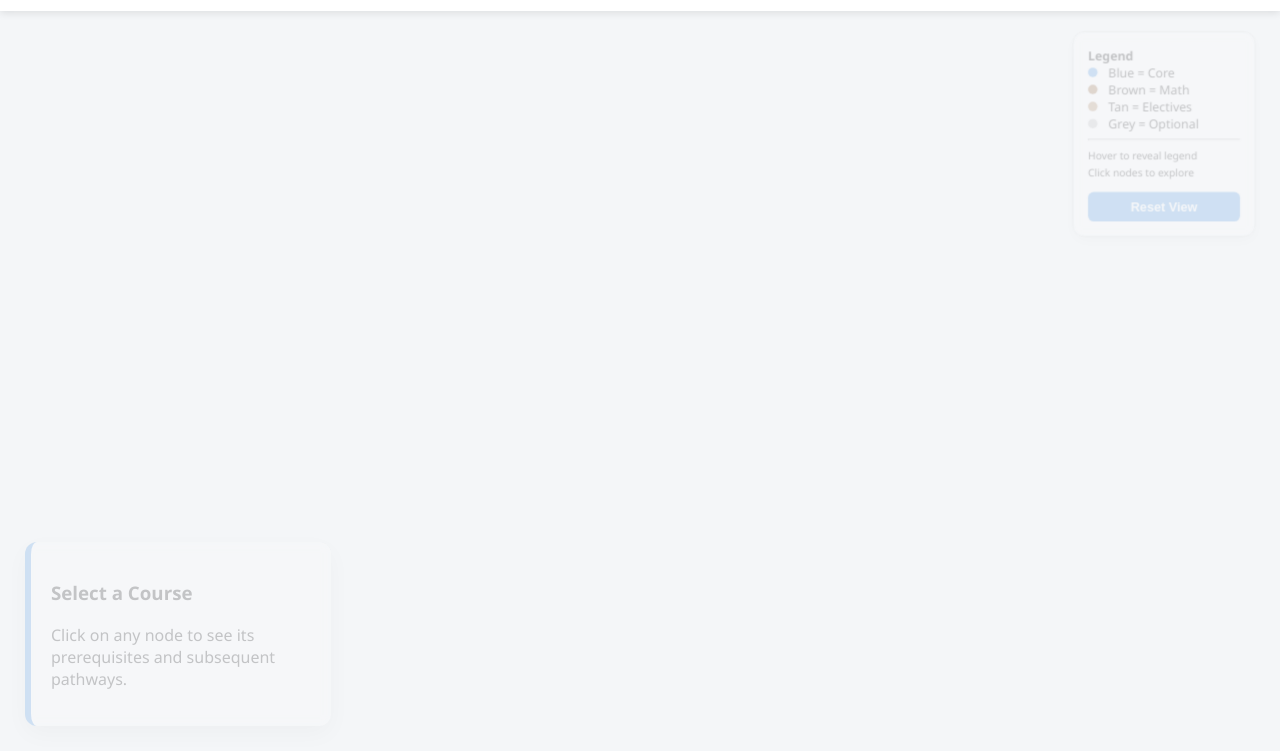
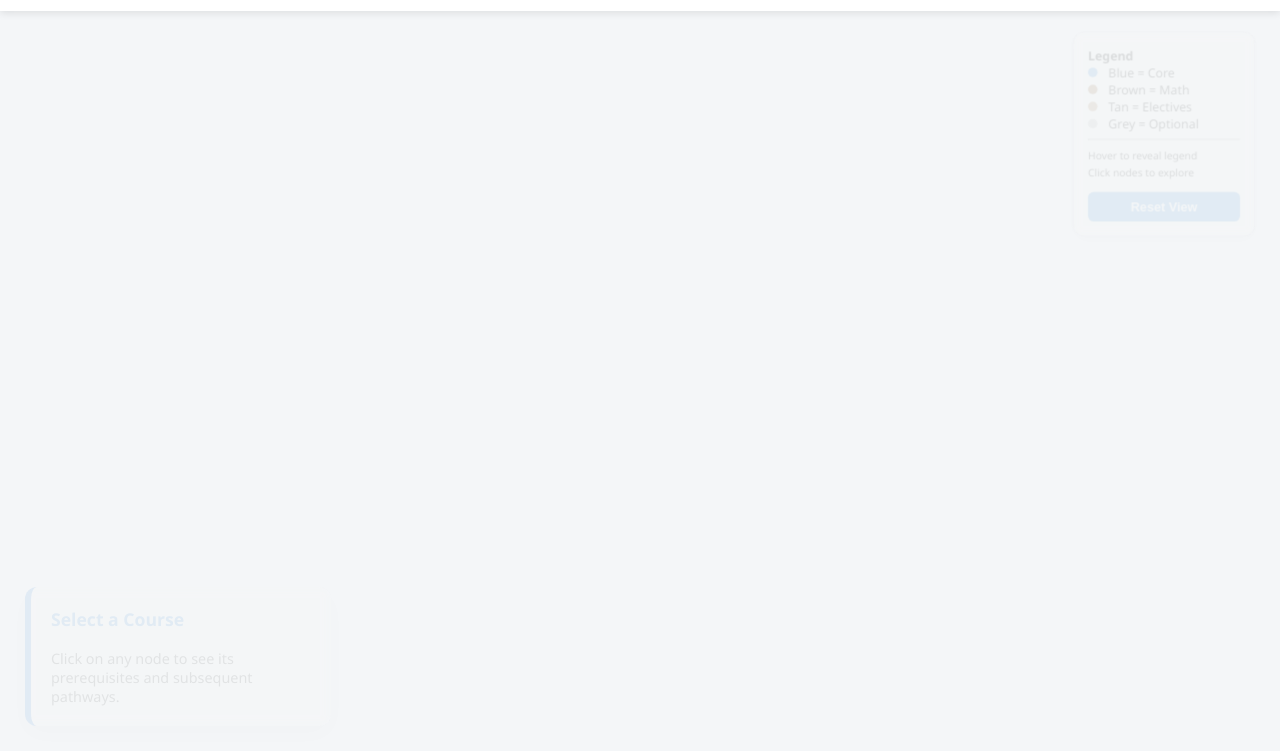
Before and after one commit to EyobelG/Tufts-CS-Courses, a plain HTML site: page index.html in a window 1280 px wide. Shown: the part 49-800 px from the top of the page. Drawn offline with nearby package versions, Linux system fonts and the light colour scheme; a script that the page names is missing.

Commit message:
css update

```diff
--- a/style.css
+++ b/style.css
@@ -1,9 +1,10 @@
+/* GLOBAL STYLES */
 html, body {
     margin: 0;
     padding: 0;
     width: 100%;
     height: 100%;
-    font-family: 'Segoe UI', Tahoma, sans-serif;
+    font-family: 'Segoe UI', Tahoma, Geneva, Verdana, sans-serif;
     background: #f4f6f8;
     overflow: hidden;
     position: relative;
@@ -29,7 +30,7 @@ h1 {
 /* THE GRAPH CONTAINER */
 #cy {
     position: absolute;
-    top: 60px;
+    top: 60px; /* Starts exactly below the header */
     bottom: 0;
     left: 0;
     right: 0;
@@ -38,7 +39,7 @@ h1 {
     background-color: transparent;
 }
 
-/* THE LEGEND BOX */
+/* THE LEGEND BOX (Top Right) */
 #legend-container {
     position: absolute;
     top: 75px;
@@ -55,20 +56,21 @@ h1 {
     backdrop-filter: blur(5px);
     border: 1px solid #e0e0e0;
     width: 160px;
-    /* Hover to Reveal Logic */
-    opacity: 0.2;
+
+    /* GHOST MODE */
+    opacity: 0.1 !important;
+    pointer-events: none !important;
     transform: scale(0.95);
     transition: all 0.3s ease;
-    pointer-events: none; /* Allows clicking nodes underneath */
 }
 
 #legend-container:hover #legend-content {
-    opacity: 1;
+    opacity: 1 !important;
+    pointer-events: auto !important;
     transform: scale(1);
-    pointer-events: auto;
 }
 
-/* THE INFO PANEL (Course Details) */
+/* THE INFO PANEL (Bottom Left) */
 #info-panel {
     position: absolute;
     bottom: 25px;
@@ -81,19 +83,39 @@ h1 {
     z-index: 100;
     border-left: 6px solid #3e8ede;
     backdrop-filter: blur(5px);
-    /* Hover to Reveal Logic - added so it stays out of the way */
-    opacity: 0.2;
+
+    /* GHOST MODE */
+    opacity: 0.1 !important;
+    pointer-events: none !important;
     transition: all 0.3s ease;
-    pointer-events: none;
 }
 
 #info-panel:hover {
-    opacity: 1;
-    pointer-events: auto;
+    opacity: 1 !important;
+    pointer-events: auto !important;
 }
 
-/* UI ELEMENTS */
-.dot { height: 10px; width: 10px; display: inline-block; border-radius: 50%; margin-right: 8px; }
+/* UI CONTENT STYLES */
+#info-panel h3 {
+    margin-top: 0;
+    color: #3e8ede;
+    font-size: 1.1rem;
+}
+
+#info-panel p {
+    margin-bottom: 0;
+    font-size: 0.9rem;
+    color: #444;
+}
+
+.dot {
+    height: 10px;
+    width: 10px;
+    display: inline-block;
+    border-radius: 50%;
+    margin-right: 8px;
+}
+
 .core { background: #3e8ede; }
 .math { background: #8b5a2b; }
 .elect { background: #a67c52; }
```
